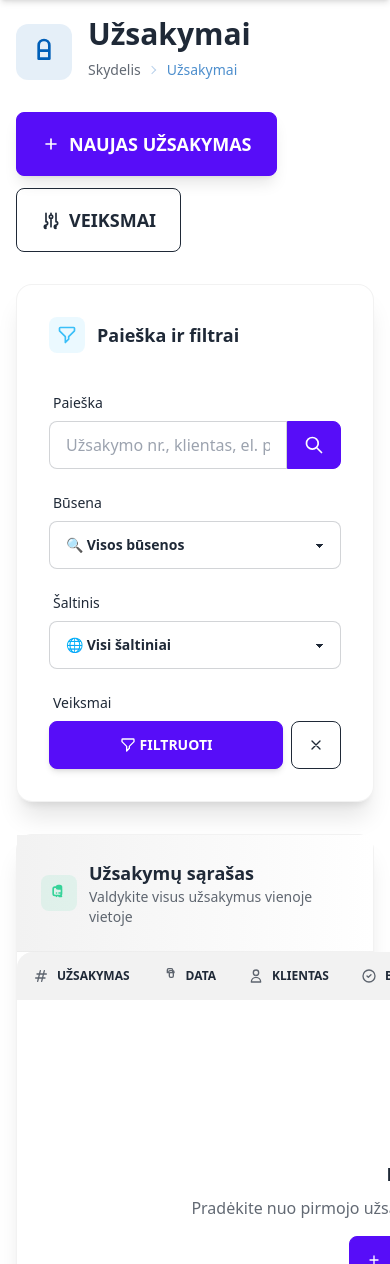
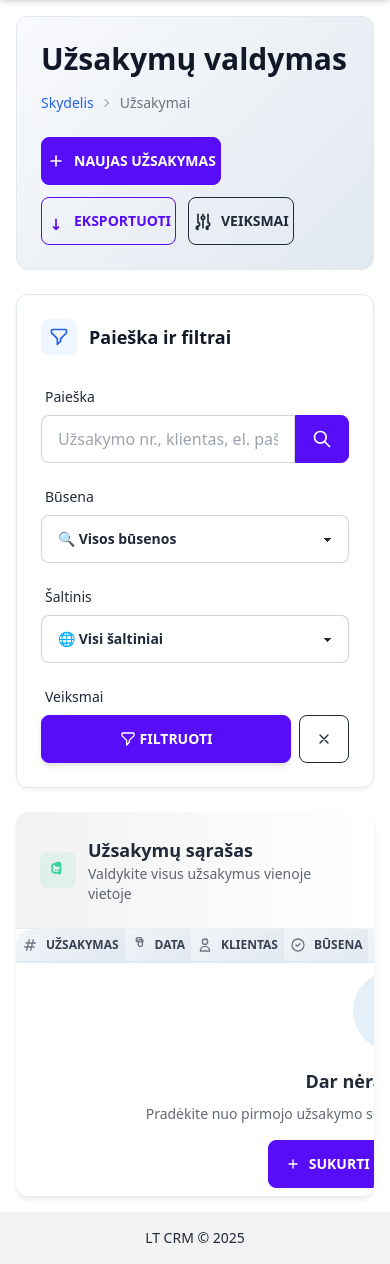
Before and after one commit to Superbumas/crm, a Flask app: page /orders in a window 390 px wide. Shown: the part 64-1328 px from the top of the page. Run offline with Flask 3, Linux system fonts and the light colour scheme; the visitor is signed in with stand-in values (Sample User, id 1); data comes from the database, SQL or seed files in the repository; data that the repository does not hold is empty; some libraries are stand-ins or nearby versions.

Commit message:
Enhance orders template with improved styling and accessibility features
Updated the orders template to refine the layout and enhance user experience through a more structured design. Key changes include the addition of custom styles for improved visual hierarchy, enhanced action buttons, and better responsive design elements. The updates focus on clarity and accessibility for older users while maintaining alignment with Tailwind CSS standards and existing functionality.

```diff
--- a/lt_crm/app/templates/main/orders.html
+++ b/lt_crm/app/templates/main/orders.html
@@ -2,59 +2,195 @@
 
 {% block title %}Užsakymai - LT CRM{% endblock %}
 
+{% block styles %}
+<style>
+    [x-cloak] { display: none !important; }
+
+    /* Enhanced visual hierarchy */
+    .page-header {
+        background: linear-gradient(135deg, #f8fafc 0%, #e2e8f0 100%);
+        border-radius: 0.75rem;
+        border: 1px solid #e2e8f0;
+    }
+
+    .stats-card {
+        background: linear-gradient(135deg, #ffffff 0%, #f8fafc 100%);
+        border: 1px solid #e2e8f0;
+        transition: all 0.2s ease;
+    }
+
+    .stats-card:hover {
+        transform: translateY(-2px);
+        box-shadow: 0 8px 25px rgba(0, 0, 0, 0.1);
+    }
+
+    /* Improved table styling */
+    .orders-table {
+        background: white;
+        border-radius: 0.75rem;
+        overflow: hidden;
+        box-shadow: 0 4px 6px -1px rgba(0, 0, 0, 0.1);
+    }
+
+    .orders-table thead th {
+        background: linear-gradient(135deg, #f1f5f9 0%, #e2e8f0 100%);
+        font-weight: 600;
+        color: #374151;
+        padding: 1rem 0.75rem;
+        border-bottom: 2px solid #e2e8f0;
+    }
+
+    .orders-table tbody tr {
+        transition: all 0.15s ease;
+    }
+
+    .orders-table tbody tr:hover {
+        background-color: #f8fafc;
+        transform: scale(1.005);
+    }
+
+    .orders-table tbody td {
+        padding: 0.875rem 0.75rem;
+        vertical-align: middle;
+    }
+
+    /* Enhanced action buttons */
+    .action-btn {
+        transition: all 0.15s ease;
+        border-radius: 0.5rem;
+    }
+
+    .action-btn:hover {
+        transform: translateY(-1px);
+        box-shadow: 0 4px 12px rgba(0, 0, 0, 0.15);
+    }
+
+    /* Improved search and filter section */
+    .filter-section {
+        background: white;
+        border-radius: 0.75rem;
+        border: 1px solid #e2e8f0;
+        box-shadow: 0 2px 4px rgba(0, 0, 0, 0.05);
+    }
+
+    /* Enhanced pagination */
+    .pagination-wrapper {
+        background: white;
+        border-radius: 0.75rem;
+        border: 1px solid #e2e8f0;
+        padding: 1rem;
+    }
+
+    /* Better responsive design */
+    @media (max-width: 768px) {
+        .orders-table {
+            font-size: 0.875rem;
+        }
+
+        .orders-table thead th,
+        .orders-table tbody td {
+            padding: 0.5rem 0.375rem;
+        }
+
+        .action-btn {
+            padding: 0.25rem;
+        }
+    }
+
+    /* Accessibility improvements */
+    .sr-only {
+        position: absolute;
+        width: 1px;
+        height: 1px;
+        padding: 0;
+        margin: -1px;
+        overflow: hidden;
+        clip: rect(0, 0, 0, 0);
+        white-space: nowrap;
+        border: 0;
+    }
+
+    /* Focus indicators */
+    .focus-visible:focus {
+        outline: 2px solid #3b82f6;
+        outline-offset: 2px;
+    }
+
+    /* Toast styling */
+    #toast-container {
+        position: fixed;
+        top: 1rem;
+        right: 1rem;
+        z-index: 9999;
+    }
+
+    #toast-container .alert {
+        margin-bottom: 0.5rem;
+        transition: opacity 0.3s ease-in-out;
+    }
+</style>
+{% endblock %}
+
 {% block content %}
-<!-- Header Section -->
-<div class="flex flex-col lg:flex-row justify-between items-start gap-6 mb-8">
-    <div class="flex items-center gap-4">
-        <div class="p-3 bg-primary/10 rounded-xl">
-            <svg xmlns="http://www.w3.org/2000/svg" class="h-8 w-8 text-primary" fill="none" viewBox="0 0 24 24" stroke="currentColor">
-                <path stroke-linecap="round" stroke-linejoin="round" stroke-width="2" d="M16 11V7a4 4 0 00-8 0v4M8 11v6h8v-6M8 11h8" />
-            </svg>
-        </div>
+<!-- Page Header with improved visual hierarchy -->
+<div class="page-header p-6 mb-6">
+    <div class="flex flex-col lg:flex-row justify-between items-start lg:items-center gap-4">
         <div>
-            <h1 class="text-3xl font-bold text-base-content">Užsakymai</h1>
-            <div class="text-sm breadcrumbs opacity-70">
+            <h1 class="text-3xl font-bold text-gray-900 mb-2">Užsakymų valdymas</h1>
+            <nav class="text-sm breadcrumbs" aria-label="Breadcrumb">
                 <ul>
-                    <li><a href="{{ url_for('main.dashboard') }}" class="hover:text-primary">Skydelis</a></li>
-                    <li class="text-primary">Užsakymai</li>
+                    <li><a href="{{ url_for('main.dashboard') }}" class="text-blue-600 hover:text-blue-800">Skydelis</a></li>
+                    <li><span class="text-gray-500">Užsakymai</span></li>
                 </ul>
-            </div>
-        </div>
+            </nav>
         </div>
 
         <div class="flex flex-wrap gap-3">
-        <a href="{{ url_for('main.order_new') }}" class="btn btn-primary btn-lg shadow-lg hover:shadow-xl transition-all duration-200">
+            <a href="{{ url_for('main.order_new') }}" class="btn btn-primary action-btn">
                 <svg xmlns="http://www.w3.org/2000/svg" class="h-5 w-5 mr-2" fill="none" viewBox="0 0 24 24" stroke="currentColor">
                     <path stroke-linecap="round" stroke-linejoin="round" stroke-width="2" d="M12 6v6m0 0v6m0-6h6m-6 0H6" />
                 </svg>
                 Naujas užsakymas
             </a>
             <div class="dropdown dropdown-end">
-            <label tabindex="0" class="btn btn-outline btn-lg">
+                <label tabindex="0" class="btn btn-outline btn-primary action-btn">
+                    <svg xmlns="http://www.w3.org/2000/svg" class="h-5 w-5 mr-2" fill="none" viewBox="0 0 24 24" stroke="currentColor">
+                        <path stroke-linecap="round" stroke-linejoin="round" stroke-width="2" d="M9 19l3 3m0 0l3-3m-3 3V10" />
+                    </svg>
+                    Eksportuoti
+                </label>
+                <ul tabindex="0" class="dropdown-content menu p-2 shadow bg-base-100 rounded-box w-52">
+                    <li><a href="#">CSV formatu</a></li>
+                    <li><a href="#">Excel formatu</a></li>
+                    <li><a href="#">PDF ataskaita</a></li>
+                </ul>
+            </div>
+            <div class="dropdown dropdown-end">
+                <label tabindex="0" class="btn btn-outline action-btn">
                     <svg xmlns="http://www.w3.org/2000/svg" class="h-5 w-5 mr-2" fill="none" viewBox="0 0 24 24" stroke="currentColor">
                         <path stroke-linecap="round" stroke-linejoin="round" stroke-width="2" d="M12 6V4m0 2a2 2 0 100 4m0-4a2 2 0 110 4m-6 8a2 2 0 100-4m0 4a2 2 0 100 4m0-4v2m0-6V4m6 6v10m6-2a2 2 0 100-4m0 4a2 2 0 100 4m0-4v2m0-6V4" />
                     </svg>
                     Veiksmai
                 </label>
-            <ul tabindex="0" class="dropdown-content menu p-2 shadow-xl bg-base-100 rounded-box w-52 border border-base-300">
+                <ul tabindex="0" class="dropdown-content menu p-2 shadow bg-base-100 rounded-box w-52">
                     <li><a href="{{ url_for('main.reports') }}">Ataskaitos</a></li>
-                <li><a href="#">Eksportuoti</a></li>
                     <li><a href="#">Masinis redagavimas</a></li>
+                    <li><a href="#">Archyvuoti senus</a></li>
                 </ul>
+            </div>
         </div>
     </div>
 </div>
 
 <!-- Search & Filter Section -->
-<div class="card bg-base-100 shadow-xl border border-base-300/50 mb-8">
-    <div class="card-body">
+<div class="filter-section p-6 mb-6">
     <div class="flex items-center gap-3 mb-6">
-            <div class="p-2 bg-info/10 rounded-lg">
-                <svg xmlns="http://www.w3.org/2000/svg" class="h-5 w-5 text-info" fill="none" viewBox="0 0 24 24" stroke="currentColor">
+        <div class="p-2 bg-blue-50 rounded-lg">
+            <svg xmlns="http://www.w3.org/2000/svg" class="h-5 w-5 text-blue-600" fill="none" viewBox="0 0 24 24" stroke="currentColor">
                 <path stroke-linecap="round" stroke-linejoin="round" stroke-width="2" d="M3 4a1 1 0 011-1h16a1 1 0 011 1v2.586a1 1 0 01-.293.707l-6.414 6.414a1 1 0 00-.293.707V17l-4 4v-6.586a1 1 0 00-.293-.707L3.293 7.293A1 1 0 013 6.586V4z" />
             </svg>
         </div>
-            <h3 class="text-lg font-semibold">Paieška ir filtrai</h3>
+        <h3 class="text-lg font-semibold text-gray-900">Paieška ir filtrai</h3>
     </div>
 
         <form method="GET" action="{{ url_for('main.orders') }}" class="space-y-4">
@@ -159,10 +295,9 @@
             {% endif %}
         </form>
 </div>
-</div>
 
 <!-- Orders Table -->
-<div class="card bg-base-100 shadow-xl border border-base-300/50">
+<div class="orders-table">
     <div class="card-header bg-gradient-to-r from-base-200 to-base-100 p-6 border-b border-base-300/50">
         <div class="flex items-center justify-between">
             <div class="flex items-center gap-3">
```
Lines whose indentation alone changed are shown as unchanged.
